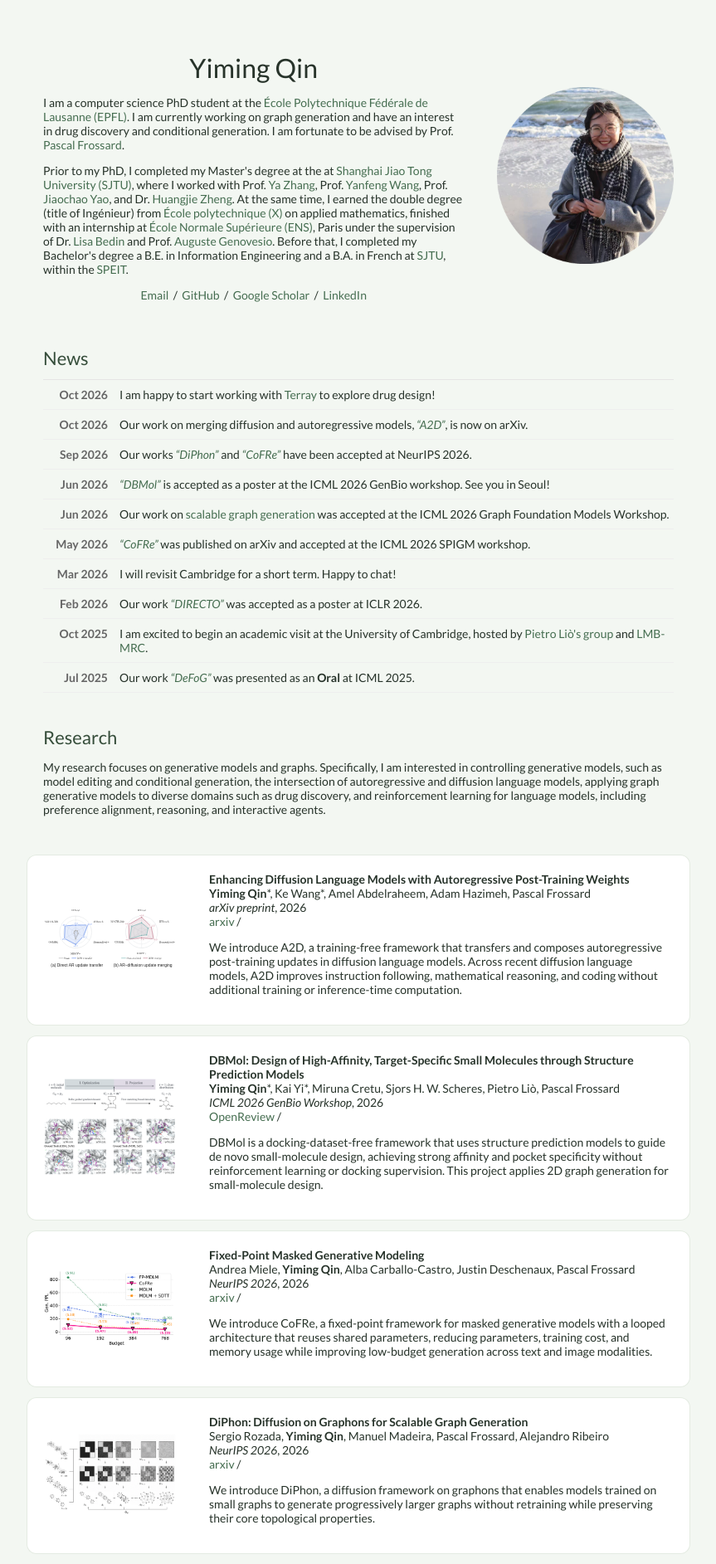
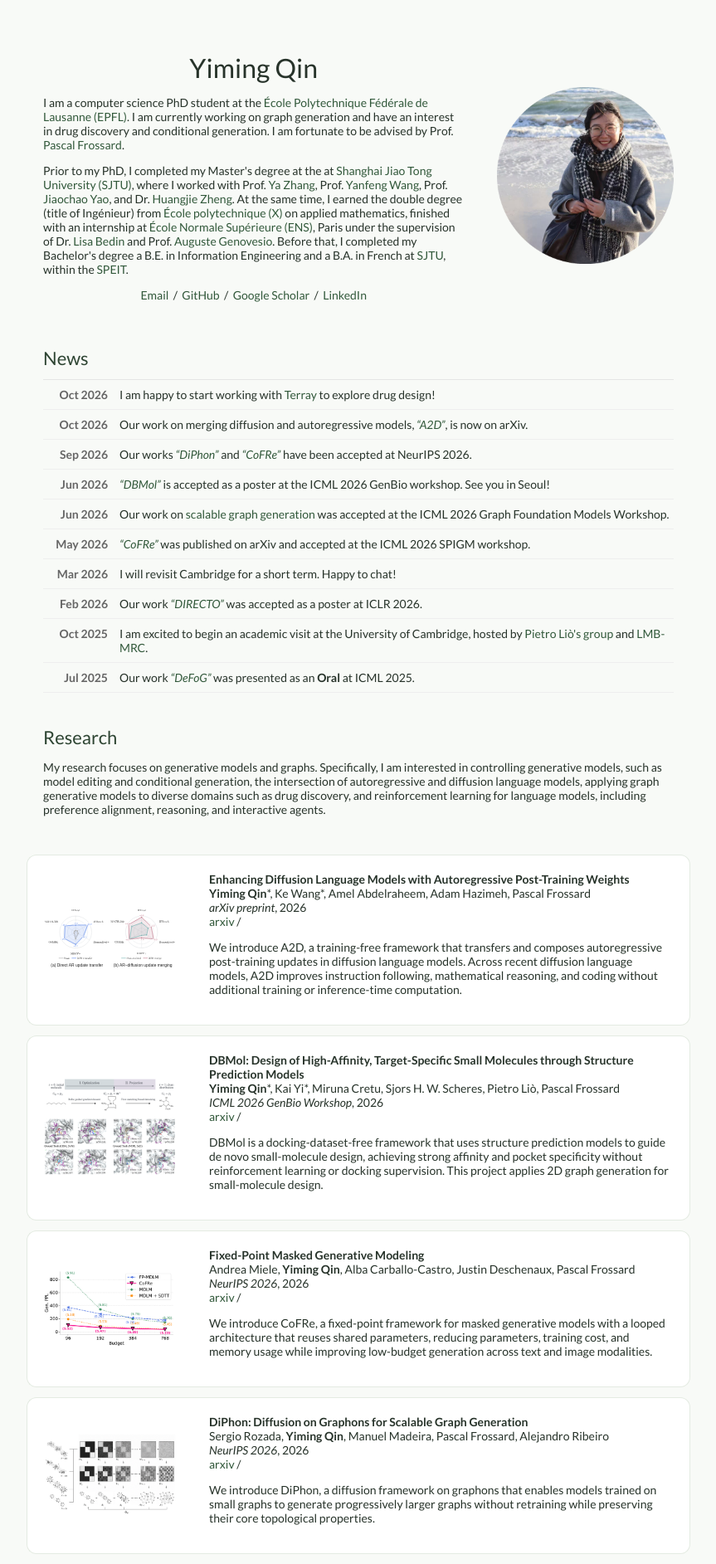
Before and after one commit to qym7/qym7.github.io, a Jekyll site: the page built from _posts/2026-10-06-A2D.markdown, in a window 1280 px wide. Shown: the top 1885 px of the page at 83% size, without its empty margins (208-1071 px from the left). Built offline with Jekyll 4.4.1, drawn with Linux system fonts in a browser that asks for light colours.

Commit message:
Use DBMol arXiv link and improve color contrast

```diff
--- a/_layouts/default.html
+++ b/_layouts/default.html
@@ -153,9 +153,6 @@
               <br>
               {% if post.arxiv %}
               <a href="{{post.arxiv}}">arxiv</a> /
-              {% endif %}
-              {% if post.openreview %}
-              <a href="{{post.openreview}}">OpenReview</a> /
               {% endif %}
               {% if post.video %}
               <a href="{{post.video}}">video</a> /
--- a/_posts/2026-06-23-DBMol.markdown
+++ b/_posts/2026-06-23-DBMol.markdown
@@ -7,7 +7,7 @@
 author: "Yiming Qin"
 authors: "<strong>Yiming Qin</strong>*, Kai Yi*, Miruna Cretu, Sjors H. W. Scheres, Pietro Liò, Pascal Frossard"
 venue: "ICML 2026 GenBio Workshop"
-openreview: https://openreview.net/forum?id=LZGvXkyxfb
+arxiv: https://arxiv.org/abs/2607.19237
 ---
 
 DBMol is a docking-dataset-free framework that uses structure prediction models to guide de novo small-molecule design, achieving strong affinity and pocket specificity without reinforcement learning or docking supervision. This project applies 2D graph generation for small-molecule design.
--- a/style.scss
+++ b/style.scss
@@ -13,18 +13,18 @@
 /* BASE RULES */
 /**************/
 a {
-  color: #456d50;
+  color: #31583a;
   text-decoration: none;
 }
 
 a:focus,
 a:hover {
-  color: #765a8e;
+  color: #593472;
   text-decoration: none;
 }
 
 body {
-  background: #f3f7f2;
+  background: #f8faf7;
   color: #27332a;
 }
 
@@ -55,8 +55,8 @@
 }
 
 .project-list tr:hover td {
-  border-color: #ad8bc5;
-  box-shadow: 0 7px 22px rgba(100, 65, 135, 0.22);
+  border-color: #9672b2;
+  box-shadow: 0 7px 22px rgba(72, 42, 101, 0.22);
 }
 
 .project-list h3 {
@@ -64,7 +64,7 @@
 }
 
 .project-list tr:hover h3 {
-  color: #684584;
+  color: #56316f;
 }
 
 .project-list img {
@@ -107,7 +107,7 @@
   padding: 0px;
   margin: 0px;
   display:inline;
-  color: #354d3a;
+  color: #2d4432;
 }
 
 h3 {
```
